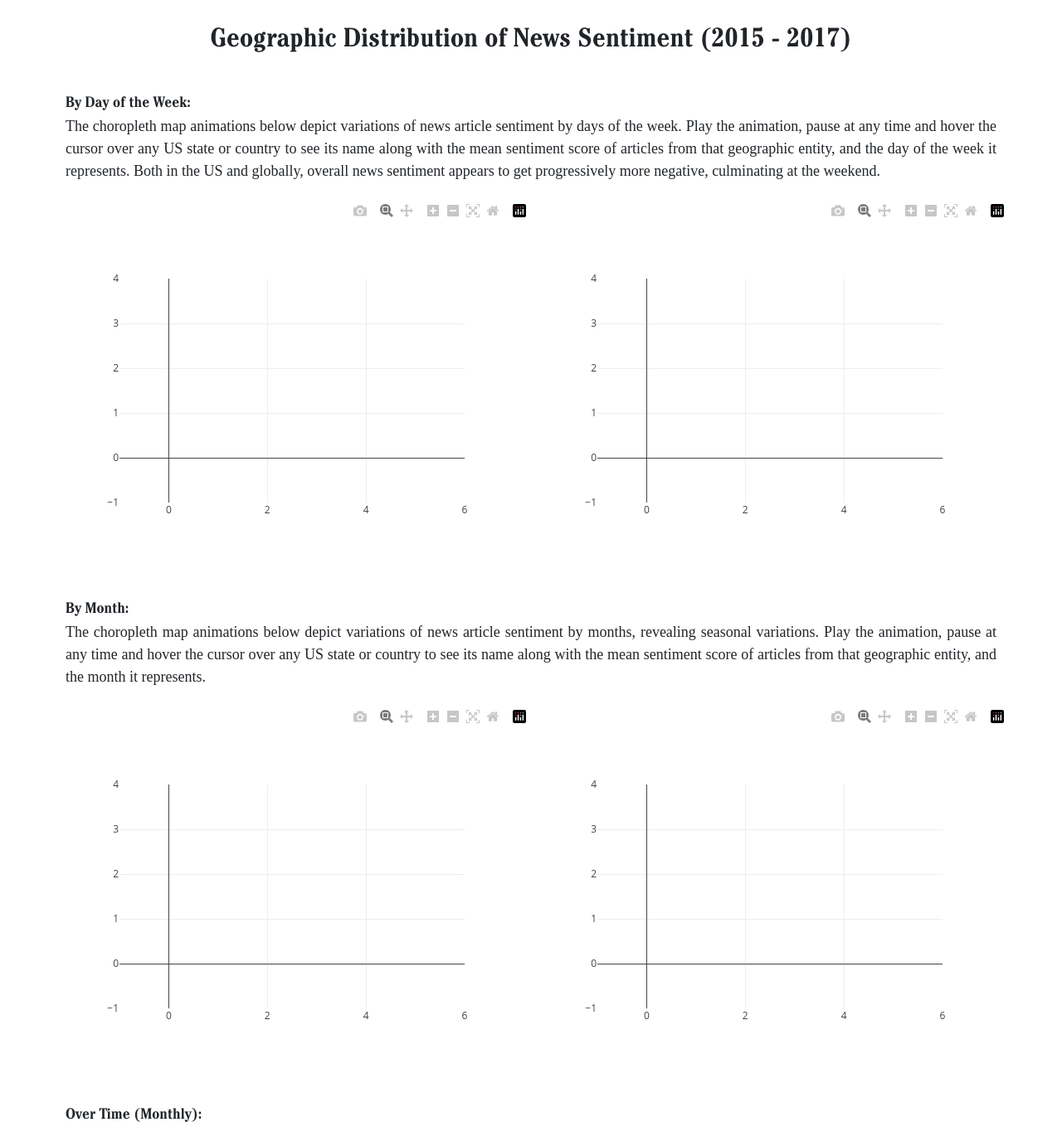
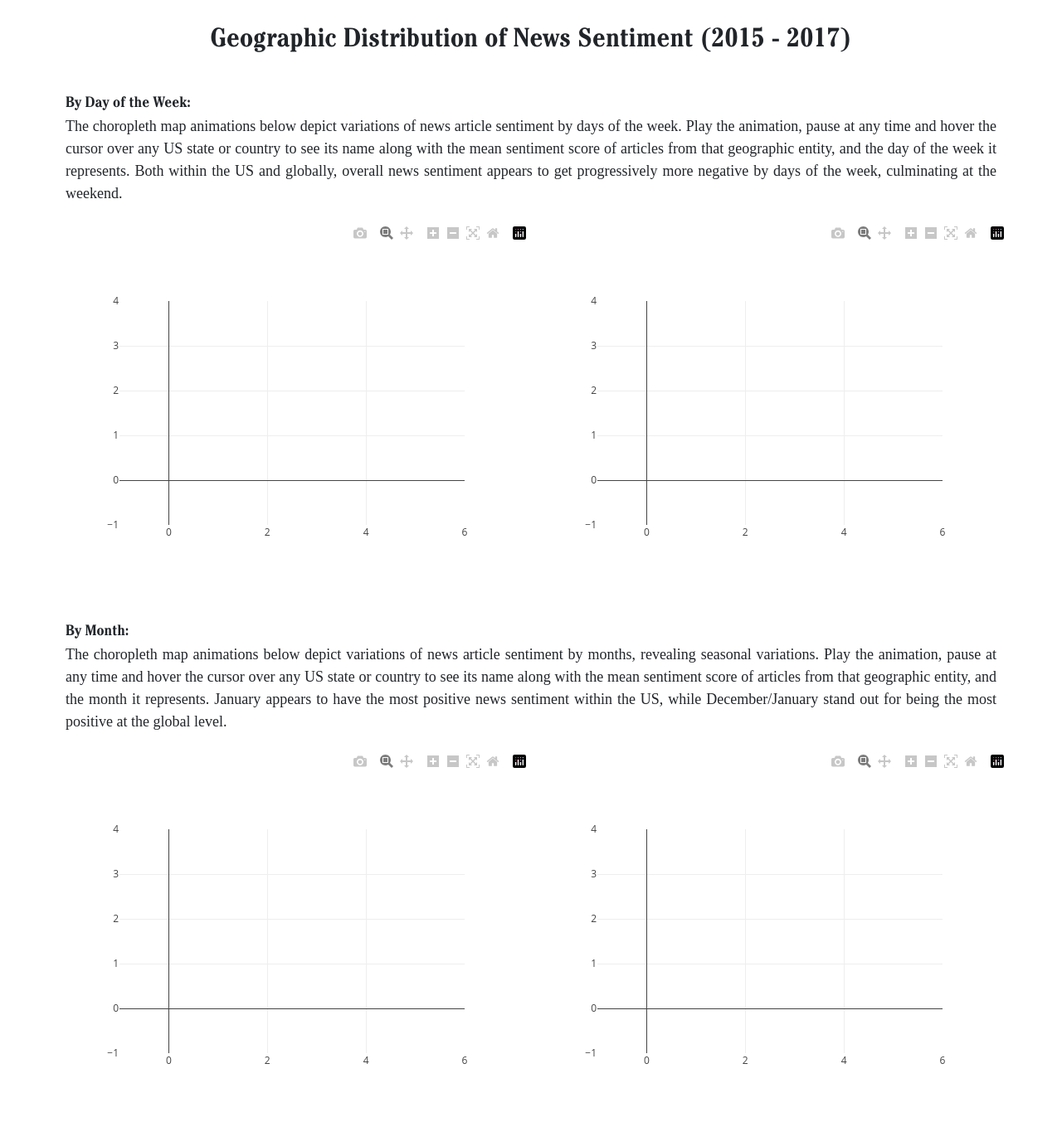
Before and after one commit to iCode13/News-Sentiment-Analysis-App, a Flask app: template news_app/templates/maps.html in a window 1280 px wide. Shown: the part 349-1702 px from the top of the page at 83% size. Run offline with Flask 2, Linux system fonts and the light colour scheme; the template is opened without the code that fills it, so the values that code supplies are empty; some libraries are stand-ins or nearby versions; some web fonts are replaced.

Commit message:
text edits

```diff
--- a/news_app/templates/index.html
+++ b/news_app/templates/index.html
@@ -11,8 +11,8 @@
             <img class="img-fluid rounded float-left" src="../static/img/scroll.gif">
         </div>
         <div class="col-md-5 main-summary">
-            <p>Over the past several years, there has been a visceral shift in news consumption for many people; from regular morning and evening news broadcasts to a 24-hour news cycle. Terms such as <a href="https://www.npr.org/2020/07/19/892728595/your-doomscrolling-breeds-anxiety-here-s-how-to-stop-the-cycle" target="_blank">Doomscrolling</a> and <a href="https://www.washingtonpost.com/news/inspired-life/wp/2017/02/06/suffering-from-headline-stress-disorder-since-trumps-win-youre-definitely-not-alone/" target="_blank">Headline Stress Disorder</a> popped up as a way to explain how people continue to be affected by the constant bombardment of new information and breaking stories. People have feelings about the news, but our question is: does the news itself project a particular feeling? </p>
-            <p>With data gathered from the New York Times Archives API, we analyzed over 50,000 news articles covering a full 3-year span, from 2015 - 2017. Natural Language Processing was used to examine sentiment across time, categories of news, and geographic locations. Explore the data through visualizations, search through articles by keyword, and test the sentiment of your own news headline!</p>
+            <p>Over the past several years, there has been a visceral shift in news consumption for many people from regular morning and evening news broadcasts to a 24-hour news cycle. Terms such as <a href="https://www.npr.org/2020/07/19/892728595/your-doomscrolling-breeds-anxiety-here-s-how-to-stop-the-cycle" target="_blank">Doomscrolling</a> and <a href="https://www.washingtonpost.com/news/inspired-life/wp/2017/02/06/suffering-from-headline-stress-disorder-since-trumps-win-youre-definitely-not-alone/" target="_blank">Headline Stress Disorder</a> popped up as a way to explain how people continue to be affected by the constant bombardment of new information and breaking stories. People have feelings about the news, but our question is: does the news itself project a particular feeling? </p>
+            <p>With data gathered from the New York Times Archives API, we analyzed over 50,000 news articles covering a full 3-year span, from 2015 to 2017. Natural Language Processing was used to examine sentiment across time, categories of news, and geographic locations. You can explore the data through visualizations, search through articles by keyword, and test the sentiment of your own news headline!</p>
         </div>
     </div>
 
--- a/news_app/templates/maps.html
+++ b/news_app/templates/maps.html
@@ -11,7 +11,7 @@
         <div class="col-md-12 map-summary" id="choropleth-map-weekday-summary">
             <b>By Day of the Week:</b>
             <p>
-                The choropleth map animations below depict variations of news article sentiment by days of the week. Play the animation, pause at any time and hover the cursor over any US state or country to see its name along with the mean sentiment score of articles from that geographic entity, and the day of the week it represents. Both in the US and globally, overall news sentiment appears to get progressively more negative, culminating at the weekend.
+                The choropleth map animations below depict variations of news article sentiment by days of the week. Play the animation, pause at any time and hover the cursor over any US state or country to see its name along with the mean sentiment score of articles from that geographic entity, and the day of the week it represents. Both within the US and globally, overall news sentiment appears to get progressively more negative by days of the week, culminating at the weekend.
             </p>
         </div>
     </div>
@@ -29,7 +29,7 @@
         <div class="col-md-12 map-summary" id="choropleth-map-monthly-summary">
             <b>By Month:</b>
             <p>
-                The choropleth map animations below depict variations of news article sentiment by months, revealing seasonal variations. Play the animation, pause at any time and hover the cursor over any US state or country to see its name along with the mean sentiment score of articles from that geographic entity, and the month it represents.
+                The choropleth map animations below depict variations of news article sentiment by months, revealing seasonal variations. Play the animation, pause at any time and hover the cursor over any US state or country to see its name along with the mean sentiment score of articles from that geographic entity, and the month it represents. January appears to have the most positive news sentiment within the US, while December/January stand out for being the most positive at the global level.
             </p>
         </div>
     </div>
```
Also changed, not shown: README.md.
